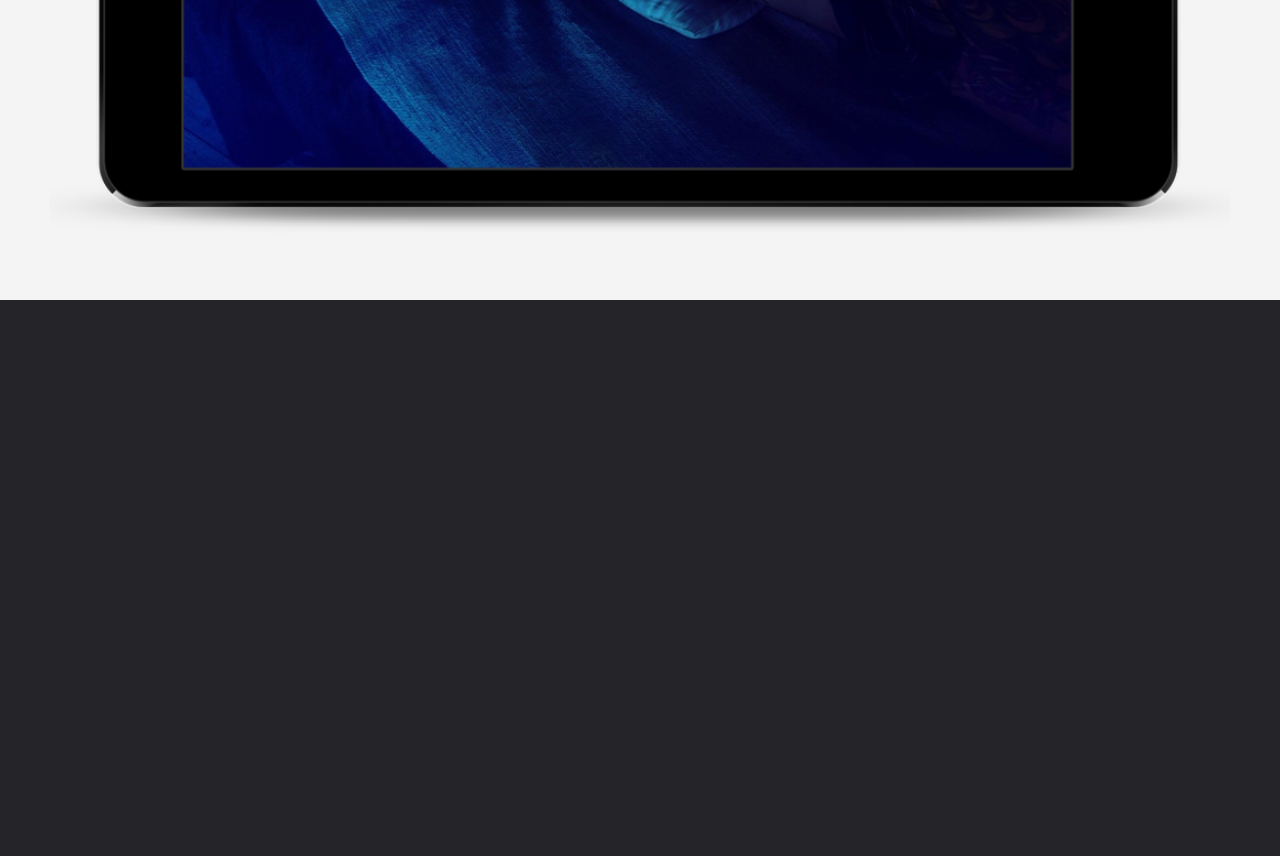
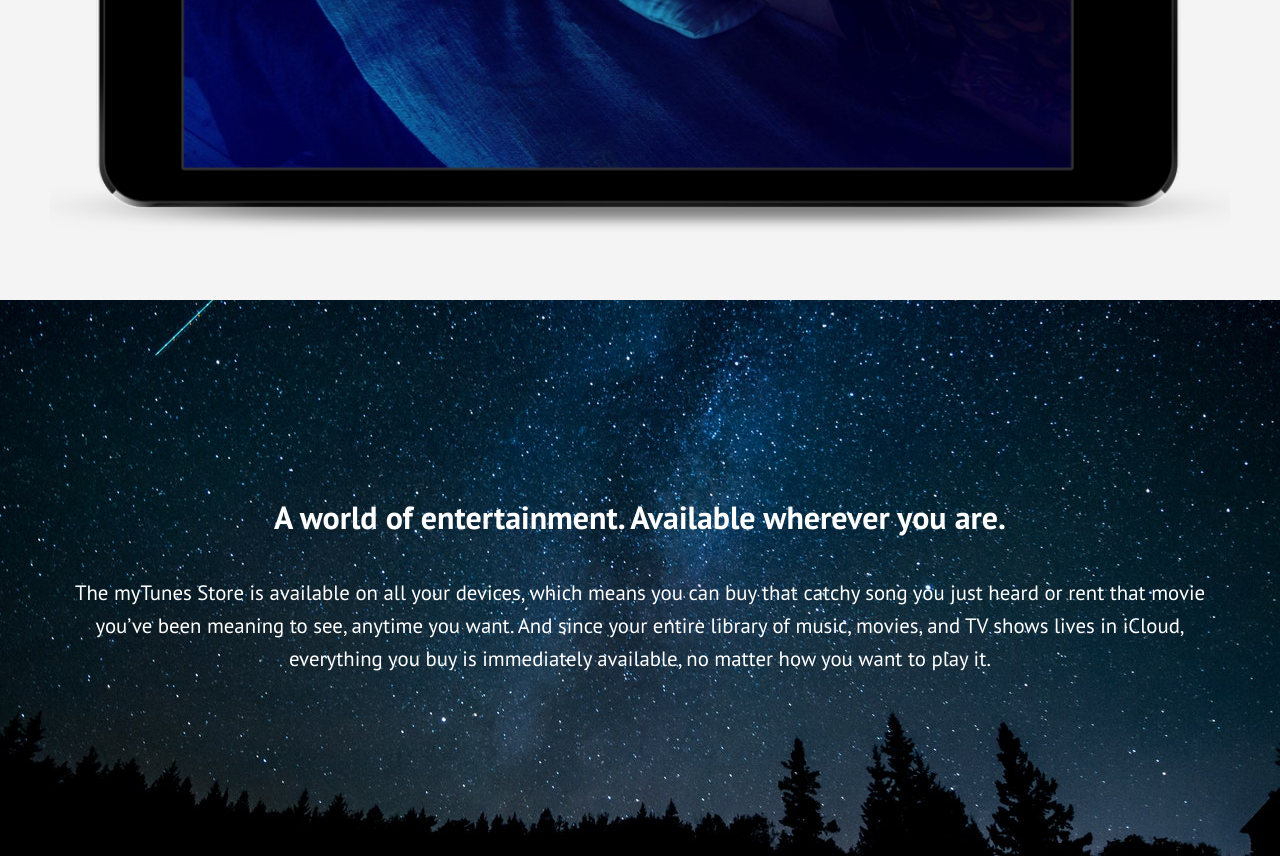
Before and after one commit to Belchenkov/myTunes, a plain HTML site: page index.html in a window 1280 px wide. Shown: the part 3075-3931 px from the top of the page. Before the commit the page ends 3375 px from the top, so only its background shows below. Drawn offline with nearby package versions, Linux system fonts and the light colour scheme.

Commit message:
Entertainment Section

```diff
--- a/css/styles.css
+++ b/css/styles.css
@@ -37,6 +37,11 @@ a {
 
 .section h3 {
     font-size: 2rem;
+}
+
+section#entertainment {
+    background: url('../img/section-bg.jpg') no-repeat bottom/cover fixed;
+    padding: 10rem 0;
 }
 
 /* Text Colors */
--- a/index.html
+++ b/index.html
@@ -69,6 +69,18 @@
     </section>
 
     <!-- Entertainment Section -->
+    <section id="entertainment" class="section">
+        <div class="container">
+            <h3>A world of entertainment. Available wherever you are.</h3>
+            <p class="lead">
+                The myTunes Store is available on all your devices, which means you can buy that catchy song you just
+                heard or rent that movie you’ve been meaning to see, anytime you want. And since your entire library
+                of music, movies, and TV shows lives in iCloud, everything you buy is immediately available, no matter
+                how you want to play it.
+            </p>
+        </div>
+    </section>
+
 
     <!-- Gift Card Section -->
 
```
